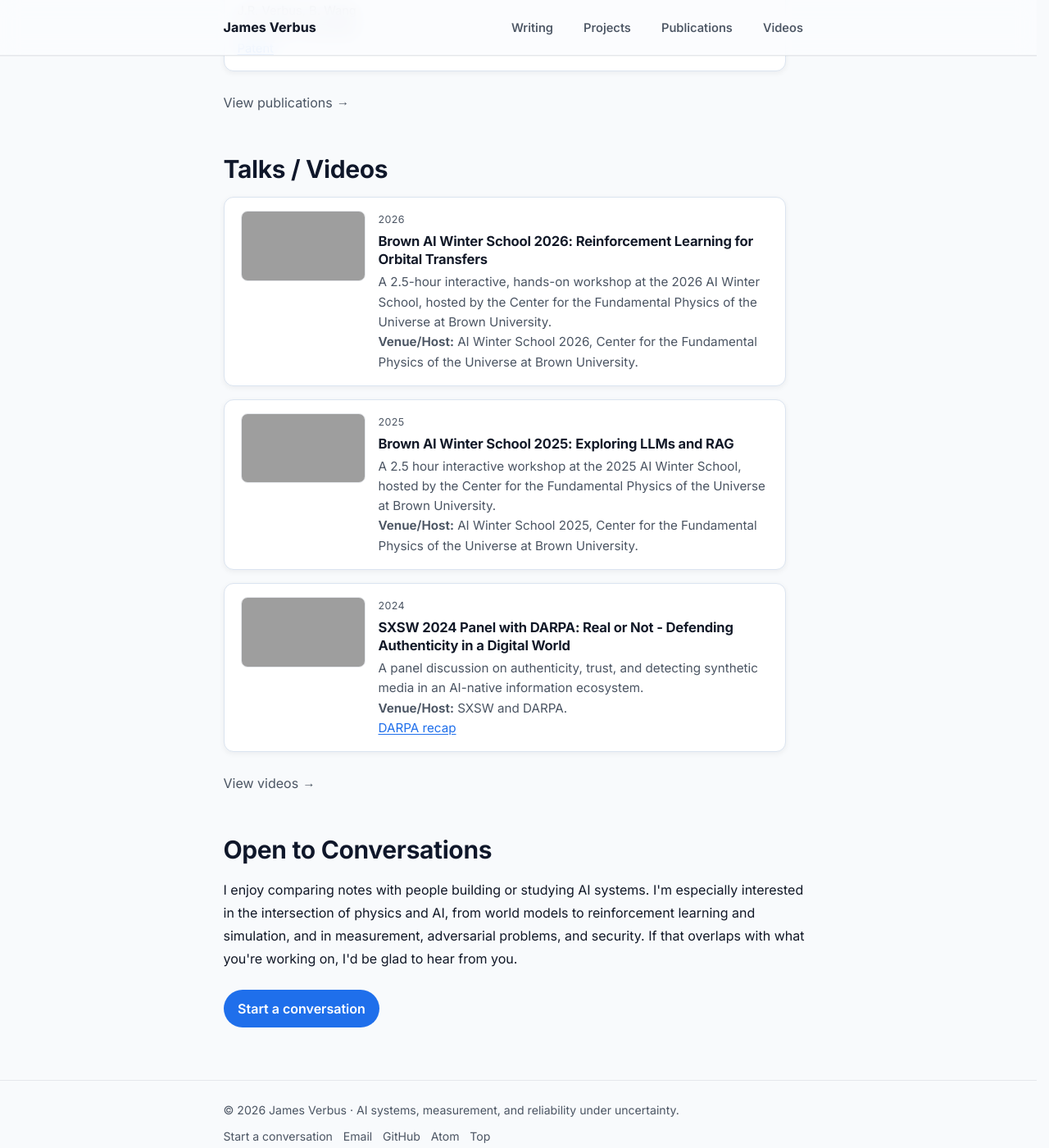
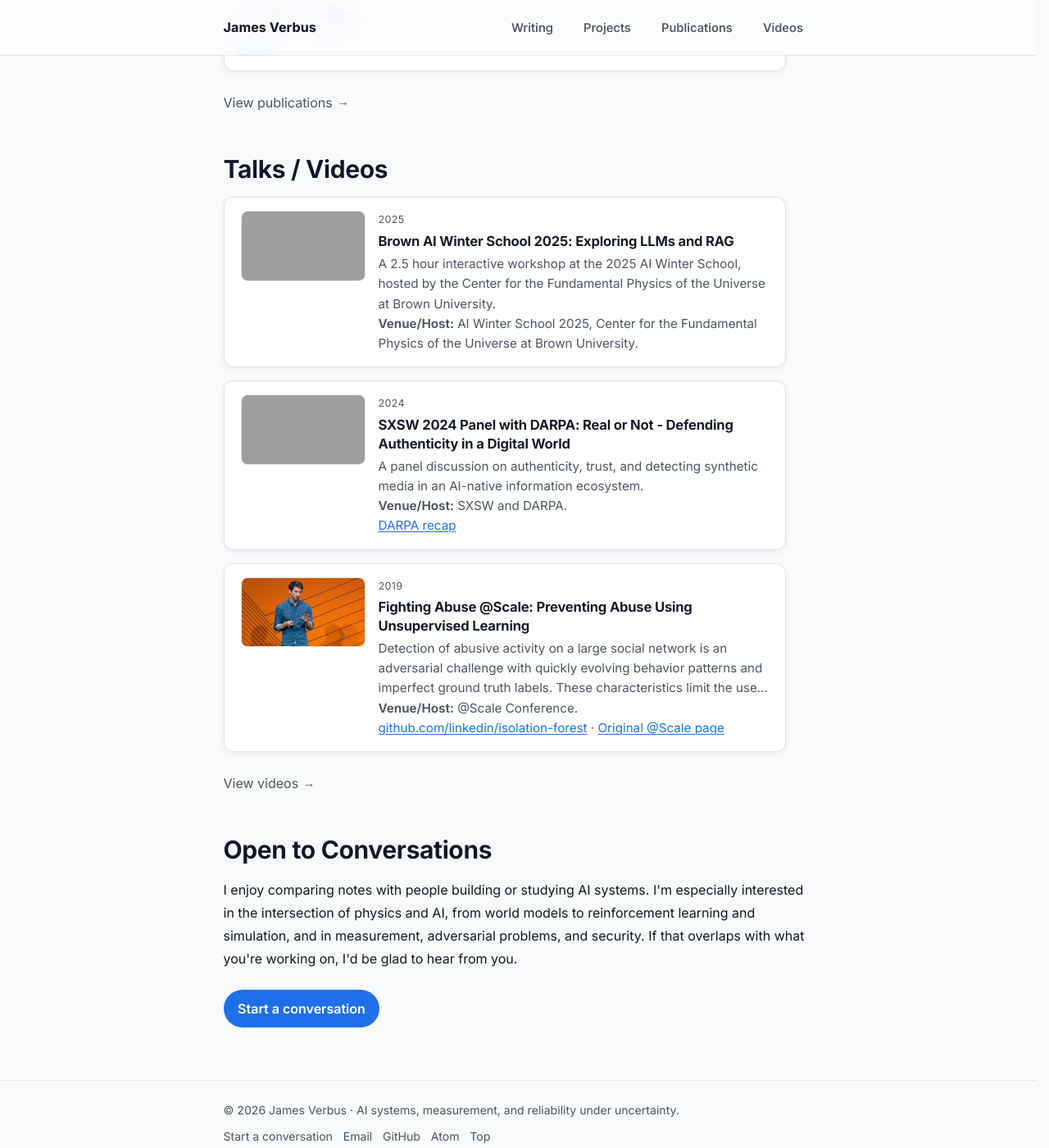
Before and after one commit to jverbus/jverbus.github.io, a Jekyll site: the page built from index.md, in a window 1280 px wide and 1400 px high, scrolled down 2528 px. Shown: the whole window at 82% size. Built offline with Jekyll 4.4.1, drawn with Linux system fonts in a browser that asks for light colours; part of the change alters nothing that is shown; grey boxes are pictures that could not be loaded.

Commit message:
Feature @Scale abuse talk and self-hosted video copy
- Homepage Talks/Videos now shows the 2025 LLM workshop, SXSW panel,
  and 2019 Fighting Abuse @Scale talk instead of doubling up on Brown
  workshops (RL workshop already featured in writing)
- @Scale talk cards point to my YouTube mirror, with the original
  conference page kept as a credit link

Co-Authored-By: Claude Fable 5 <noreply@anthropic.com>

```diff
--- a/_data/open_source.yml
+++ b/_data/open_source.yml
@@ -50,6 +50,6 @@ video_links:
 
   - date: "2019"
     title: "Fighting Abuse @Scale: Preventing Abuse Using Unsupervised Learning"
-    url: "https://atscaleconference.com/videos/fighting-abuse-scale-2019-preventing-abuse-using-unsupervised-learning/"
+    url: "https://www.youtube.com/watch?v=2OLy2ypkjpM"
     description: >-
       Detection of abusive activity on a large social network is an adversarial challenge with quickly evolving behavior patterns and imperfect ground truth labels. These characteristics limit the use of supervised learning techniques, but they can be overcome using unsupervised methods. To address these challenges, we created a Scala/Spark implementation of the isolation forest unsupervised outlier detection algorithm; we recently open sourced this library (<a href="https://github.com/linkedin/isolation-forest">github.com/linkedin/isolation-forest</a>).
--- a/_data/videos.yml
+++ b/_data/videos.yml
@@ -42,13 +42,15 @@ sections:
 
       - date: "2019"
         title: "Fighting Abuse @Scale: Preventing Abuse Using Unsupervised Learning"
-        url: "https://atscaleconference.com/videos/fighting-abuse-scale-2019-preventing-abuse-using-unsupervised-learning/"
+        url: "https://www.youtube.com/watch?v=2OLy2ypkjpM"
         image: "/assets/images/jverbus_abuse_at_scale.jpeg"
         image_alt: "James Verbus presenting at @Scale"
         summary: "Detection of abusive activity on a large social network is an adversarial challenge with quickly evolving behavior patterns and imperfect ground truth labels. These characteristics limit the use of supervised learning techniques, but they can be overcome using unsupervised methods. To address these challenges, we created a Scala/Spark implementation of the isolation forest unsupervised outlier detection algorithm."
         links:
           - label: "github.com/linkedin/isolation-forest"
             url: "https://github.com/linkedin/isolation-forest"
+          - label: "Original @Scale page"
+            url: "https://atscaleconference.com/videos/fighting-abuse-scale-2019-preventing-abuse-using-unsupervised-learning/"
         venue: "@Scale Conference."
 
   - title: Panels
--- a/index.md
+++ b/index.md
@@ -141,25 +141,23 @@ hide_title: true
   </div>
   <div class="post-list" role="list">
     {% assign selected_talks_section = site.data.videos.sections | first %}
-    {% assign selected_talks = selected_talks_section.items %}
-    {% for item in selected_talks limit:2 %}
-      {% include site/card.html
-        card_class='video-list-item'
-        image=item.image
-        image_alt=item.image_alt
-        image_class='video-list-thumb'
-        content_class='video-list-content'
-        date=item.date
-        title=item.title
-        url=item.url
-        link_target='_blank'
-        link_rel='noopener'
-        summary=item.summary
-        venue=item.venue
-        venue_label='Venue/Host:'
-        links=item.links
-      %}
-    {% endfor %}
+    {% assign llm_talk = selected_talks_section.items | where: "date", "2025" | first %}
+    {% include site/card.html
+      card_class='video-list-item'
+      image=llm_talk.image
+      image_alt=llm_talk.image_alt
+      image_class='video-list-thumb'
+      content_class='video-list-content'
+      date=llm_talk.date
+      title=llm_talk.title
+      url=llm_talk.url
+      link_target='_blank'
+      link_rel='noopener'
+      summary=llm_talk.summary
+      venue=llm_talk.venue
+      venue_label='Venue/Host:'
+      links=llm_talk.links
+    %}
     {% assign panels_section = site.data.videos.sections | where: "title", "Panels" | first %}
     {% assign sxsw_panel = panels_section.items | first %}
     {% include site/card.html
@@ -178,6 +176,23 @@ hide_title: true
       venue_label='Venue/Host:'
       links=sxsw_panel.links
     %}
+    {% assign abuse_talk = selected_talks_section.items | where: "date", "2019" | first %}
+    {% include site/card.html
+      card_class='video-list-item'
+      image=abuse_talk.image
+      image_alt=abuse_talk.image_alt
+      image_class='video-list-thumb'
+      content_class='video-list-content'
+      date=abuse_talk.date
+      title=abuse_talk.title
+      url=abuse_talk.url
+      link_target='_blank'
+      link_rel='noopener'
+      summary=abuse_talk.summary
+      venue=abuse_talk.venue
+      venue_label='Venue/Host:'
+      links=abuse_talk.links
+    %}
   </div>
   <p class="home-archive-link"><a href="{{ '/videos/' | relative_url }}">View videos</a></p>
 </section>
```
